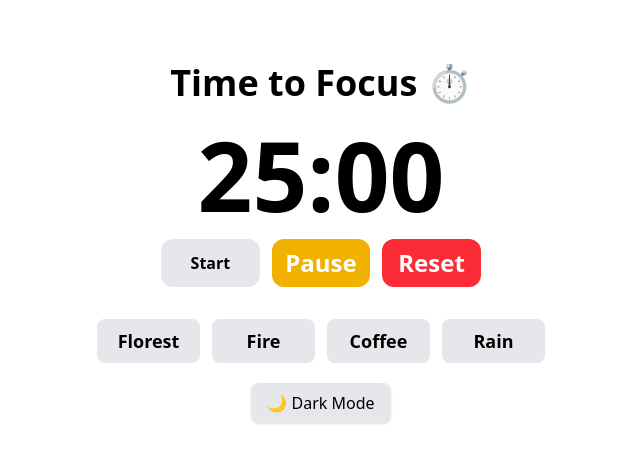
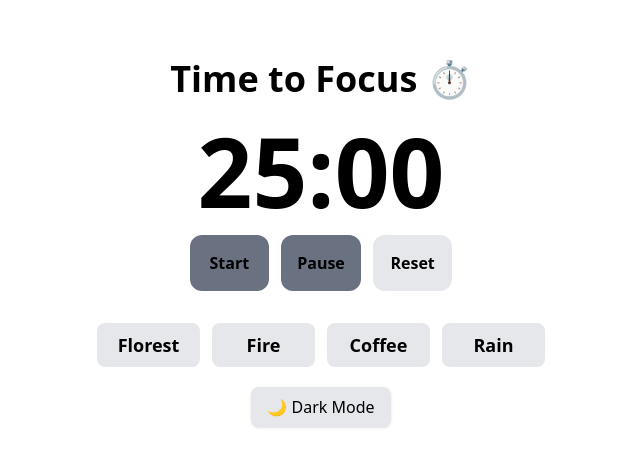
Before and after one commit to arthurobs542/focus-timer, a Next.js app: page / in a window 1280 px wide. Shown: the part 157-624 px from the top of the page, without its empty margins (319-959 px from the left). Built offline with nearby package versions, Linux system fonts and the light colour scheme.

Commit message:
style(Timer): apply a new transition and color to the buttons

```diff
--- a/src/app/components/Timer.tsx
+++ b/src/app/components/Timer.tsx
@@ -32,17 +32,21 @@ export default function Timer() {
       <div className="mt-4 grid grid-cols-3 gap-3 justify-center">
         <button
           onClick={() => setIsRunning(true)}
-          className={`px-4 rounded-xl font-bold transition-all duration-300 ${
+          className={`py-4 rounded-xl font-bold transition-all duration-300 ${
             isRunning
-              ? " bg-green-500 text-white animate-pulse"
-              : "bg-gray-200 text-black hover:bg-gray-300 dark:bg-gray-700 dark:text-white dark:hover:bg-gray-600"
+              ? " bg-green-600 text-white "
+              : "bg-gray-500 text-black hover:bg-gray-900 dark:bg-gray-700 dark:text-white dark:hover:bg-gray-600"
           } `}
         >
           Start
         </button>
         <button
           onClick={() => setIsRunning(false)}
-          className="py-2 bg-yellow-500 text-white text-2xl font-bold rounded-xl hover:bg-yellow-600"
+          className={`px-4 rounded-xl font-bold   ${
+            isRunning
+              ? " bg-amber-500 text-white "
+              : "bg-gray-500 text-black hover:bg-gray-300 dark:bg-gray-700 dark:text-white dark:hover:bg-gray-600"
+          } `}
         >
           Pause
         </button>
@@ -52,7 +56,11 @@ export default function Timer() {
             setMinutes(25);
             setSeconds(0);
           }}
-          className="px-4 bg-red-500 text-white text-2xl font-bold rounded-xl hover:bg-red-600"
+          className={`px-4 rounded-xl font-bold  ${
+            isRunning
+              ? " bg-red-500 text-white "
+              : "bg-gray-200 text-black hover:bg-gray-300 dark:bg-gray-700 dark:text-white dark:hover:bg-gray-600"
+          } `}
         >
           Reset
         </button>
```
